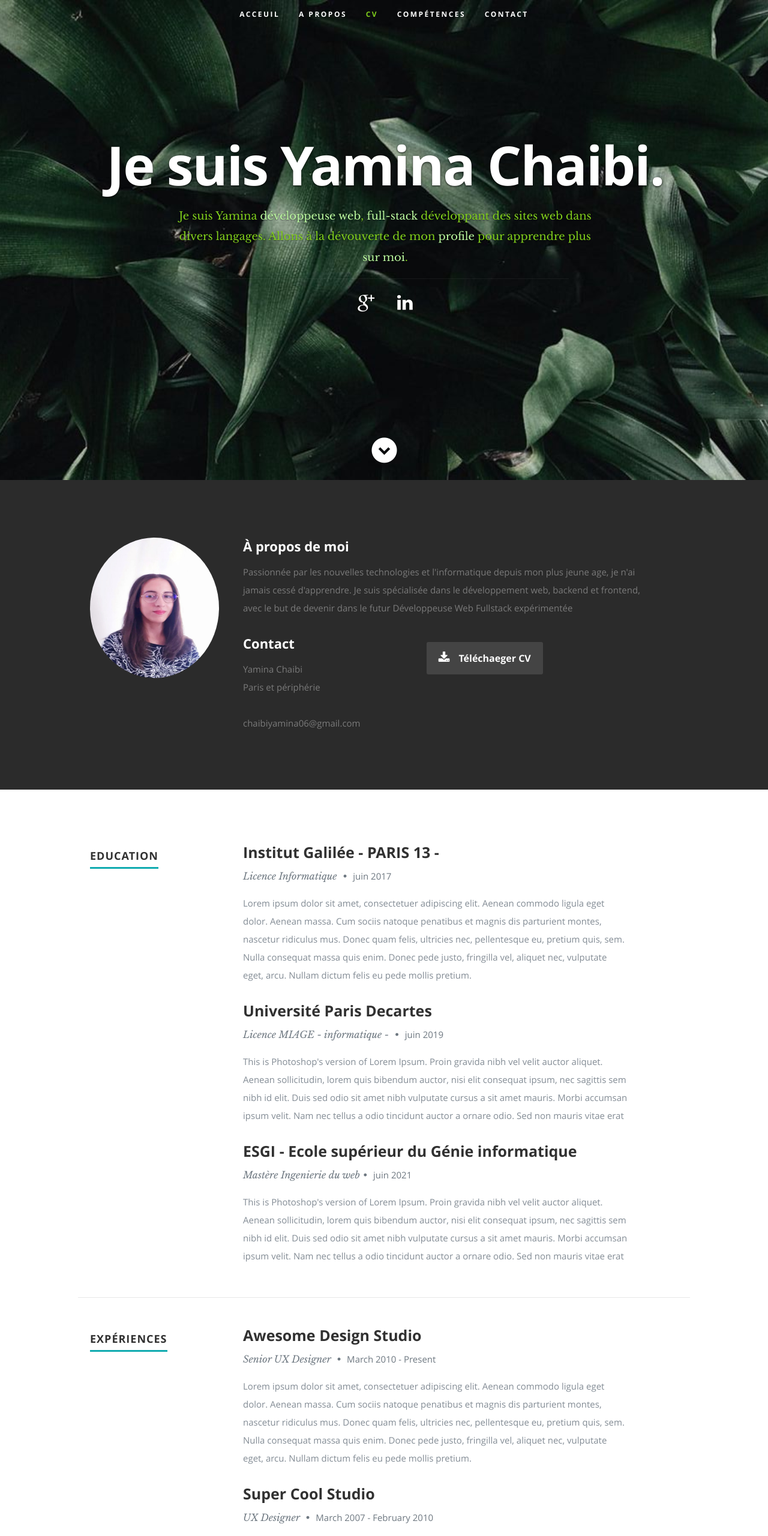
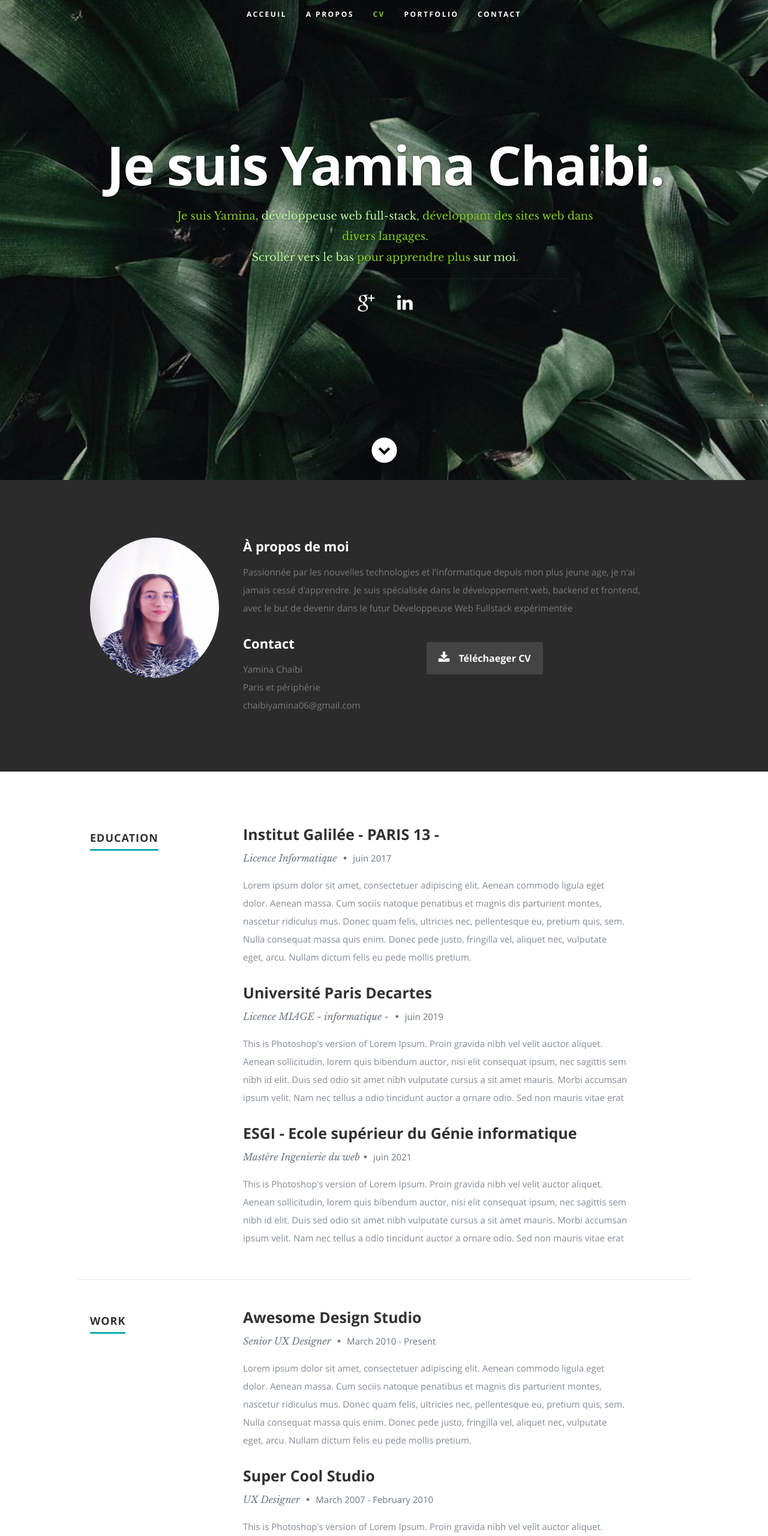
Before and after one commit to mouna066/portfolio, a plain HTML site: page index.html in a window 1280 px wide. Shown: the top 2560 px of the page at 60% size. Drawn offline with nearby package versions, Linux system fonts and the light colour scheme.

Commit message:
first commit

```diff
--- a/index.html
+++ b/index.html
@@ -47,7 +47,7 @@
             <li class="current"><a class="smoothscroll" href="#home">Acceuil</a></li>
             <li><a class="smoothscroll" href="#about">A propos</a></li>
 	         <li><a class="smoothscroll" href="#resume">CV</a></li>
-            <li><a class="smoothscroll" href="#portfolio">Compétences</a></li>
+            <li><a class="smoothscroll" href="#portfolio">Portfolio</a></li>
             <li><a class="smoothscroll" href="#contact">Contact</a></li>
          </ul> <!-- end #nav -->
 
@@ -56,13 +56,13 @@
       <div class="row banner">
          <div class="banner-text">
             <h1 class="responsive-headline">Je suis Yamina Chaibi.</h1>
-            <h3>Je suis Yamina <span>développeuse web</span>, <span>full-stack</span> développant des sites web dans divers langages.
-                Allons à la dévouverte de mon <a class="smoothscroll" href="#about">profile</a>
+            <h3>Je suis Yamina, <span>développeuse web full-stack</span>, développant des sites web dans divers langages.<br>
+                <a class="smoothscroll" href="#about"> Scroller vers le bas</a>
             pour apprendre plus <a class="smoothscroll" href="#about">sur moi</a>.</h3>
             <hr />
             <ul class="social">
                <li><a href="#"><i class="fa fa-google-plus"></i></a></li>
-               <li><a href="#"><i class="fa fa-linkedin"></i></a></li>
+               <li><a href="https://www.linkedin.com/in/yamina-mouna-chaibi/"><i class="fa fa-linkedin"></i></a></li>
             </ul>
          </div>
       </div>
@@ -103,7 +103,7 @@
                   <p class="address">
 						   <span>Yamina Chaibi</span><br>
 						   <span>Paris et périphérie<br>
-                     </span><br>
+                     </span>
                      <span>chaibiyamina06@gmail.com</span>
 					   </p>
                </div>
@@ -199,7 +199,7 @@
       <div class="row work">
 
          <div class="three columns header-col">
-            <h1><span>Expériences</span></h1>
+            <h1><span>Work</span></h1>
          </div>
 
          <div class="nine columns main-col">
```
